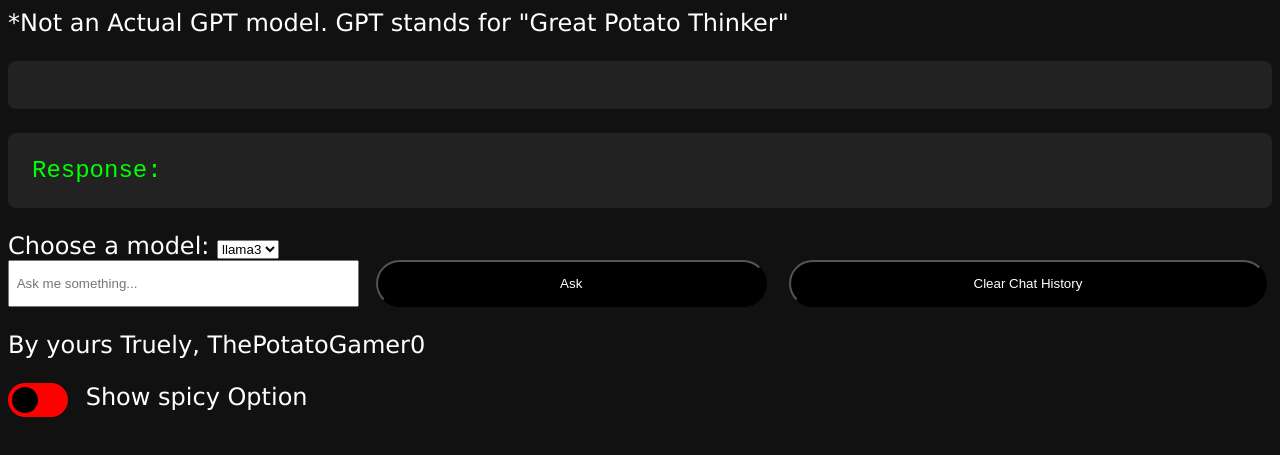
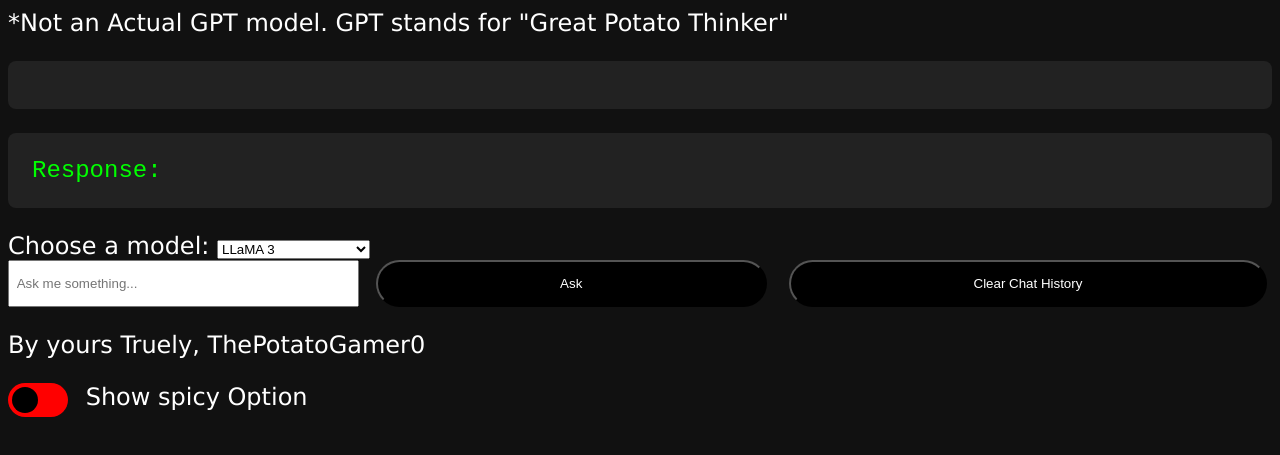
Before and after one commit to ThePotatoGamer0/ChatPotato, a plain HTML site: page index.htm in a window 1280 px wide. Shown: the part 161-616 px from the top of the page. Drawn offline with Linux system fonts and the light colour scheme.

Commit message:
Update index.htm

```diff
--- a/index.htm
+++ b/index.htm
@@ -32,9 +32,13 @@
     <pre id="response" style="white-space: pre-wrap; margin-top: 1em; background: #222; color: #0f0; padding: 1em; border-radius: 8px;">Response:</pre>
     <label for="model-select">Choose a model:</label>
     <select id="model-select">
-      <option value="llama3">llama3</option>
-      <option value="llama2">llama2</option>
-      <option value="mistral">mistral</option>
+      <option value="llama3">LLaMA 3</option>
+      <option value="llama2">LLaMA 2</option>
+      <option value="mistral">Mistral</option>
+      <option value="gemma">Gemma (Tiny Gemini)</option>
+      <option value="phi3">Phi 3</option>
+      <option value="command-r">Command-r</option>
+      <option value="mixtral">Mixtral</option>
     </select>
     <form id="ai-form" style="display: flex; gap: 0.5em; flex-wrap: wrap;">
       <input type="text" id="prompt" placeholder="Ask me something..." style="flex: 1; padding: 0.5em;" required />
```
